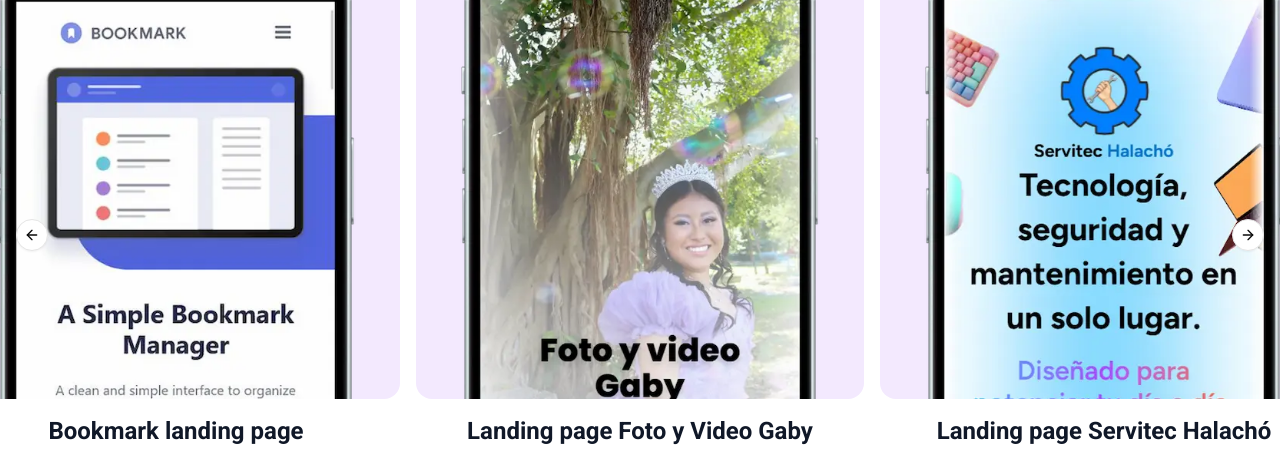
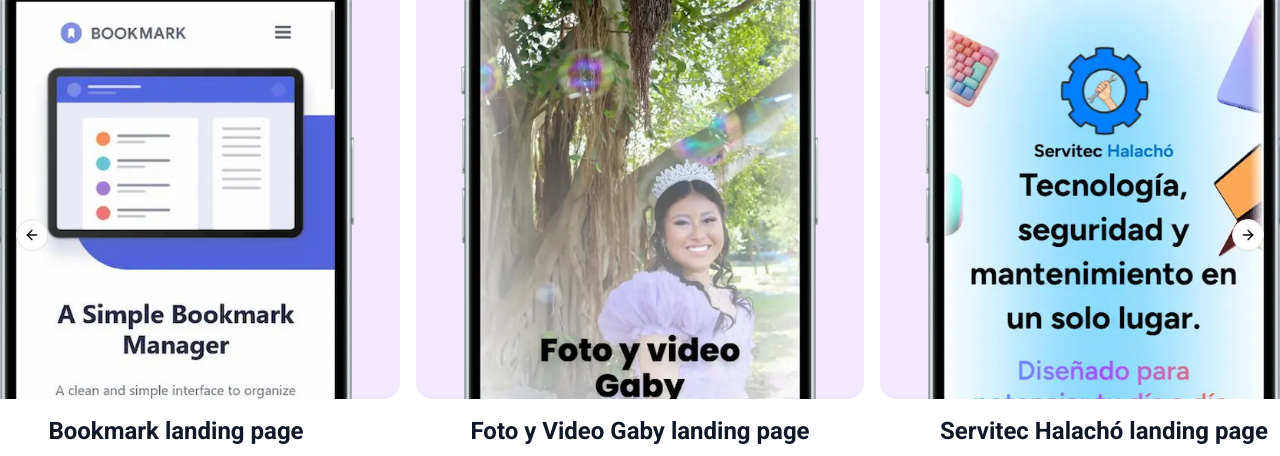
Before and after one commit to AlexisKcc8/portfolio-alexiscc, an Astro site: page / in a window 1280 px wide. Shown: the part 3192-3648 px from the top of the page. Built offline with nearby package versions, Linux system fonts and the light colour scheme; Astro itself is replaced by a stand-in of ours.

Commit message:
Implement code changes to enhance functionality and improve performance

```diff
--- a/src/data/myProjects.js
+++ b/src/data/myProjects.js
@@ -1,7 +1,7 @@
 export const myProjects = [
   {
     urlImg: "/projects/LandingPage-FotoGaby.webp",
-    nameProject: "Landing page Foto y Video Gaby",
+    nameProject: "Foto y Video Gaby landing page",
     description:
       "Construido con Astro 5 y React 19. Utilicé Tailwind CSS 4 para un diseño mobile-first, y AOS para animaciones sutiles que aportan dinamismo sin sacrificar velocidad.",
     urlRepo: "https://github.com/AlexisKcc8/proyecto-foto-y-video-gaby.git",
@@ -9,19 +9,19 @@ export const myProjects = [
   },
   {
     urlImg: "/projects/LandingPage-Servitec-Halacho.webp",
-    nameProject: "Landing page Servitec Halachó",
+    nameProject: "Servitec Halachó landing page",
     description:
       "Desarrollada con Astro 5 y React 19. La interfaz, creada con Tailwind CSS 4, por animaciones AOS y astro-icon junto a  tailwind-merge para mantener un código limpio y fácil de escalar.",
     urlRepo: "https://github.com/AlexisKcc8/proyecto-servitec.git",
     urlLive: "https://servitec-halacho.netlify.app/",
   },
   {
-    urlImg: "/projects/CodeChat.webp",
-    nameProject: "CodeChat: Chatea y comparte.",
+    urlImg: "/projects/Family-Medical.webp",
+    nameProject: "Family Medical landing page",
     description:
-      "Desarrollada con React, Context API y Firebase. Autenticación integrada, mensajes instantáneos y estilos personalizados con Sass.",
-    urlRepo: "https://github.com/AlexisKcc8/chat-realtime-react-kr.git",
-    urlLive: "https://codechat-alx-kr.netlify.app",
+      "Landing page moderna creada con React, Bootstrap y Sass. Animaciones suaves con Animate.css, contadores dinámicos y galería interactiva con PhotoSwipe.",
+    urlRepo: "https://family-medical-dev.netlify.app/",
+    urlLive: "https://github.com/AlexisKcc8/landing-page-family-medical",
   },
   {
     urlImg: "/projects/easybank-mobile.webp",
```
Also changed, not shown: public/projects/family-medical.webp (added).
